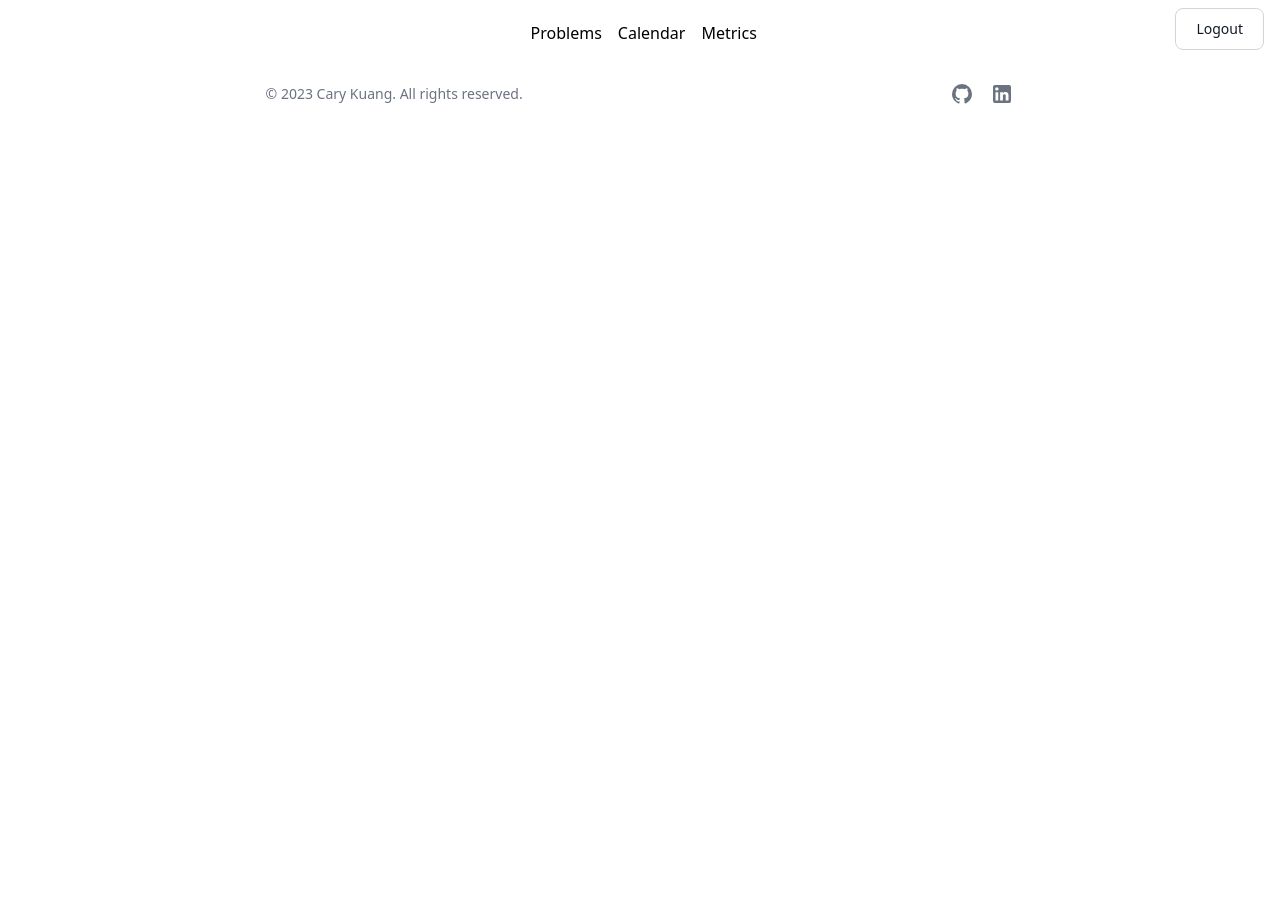
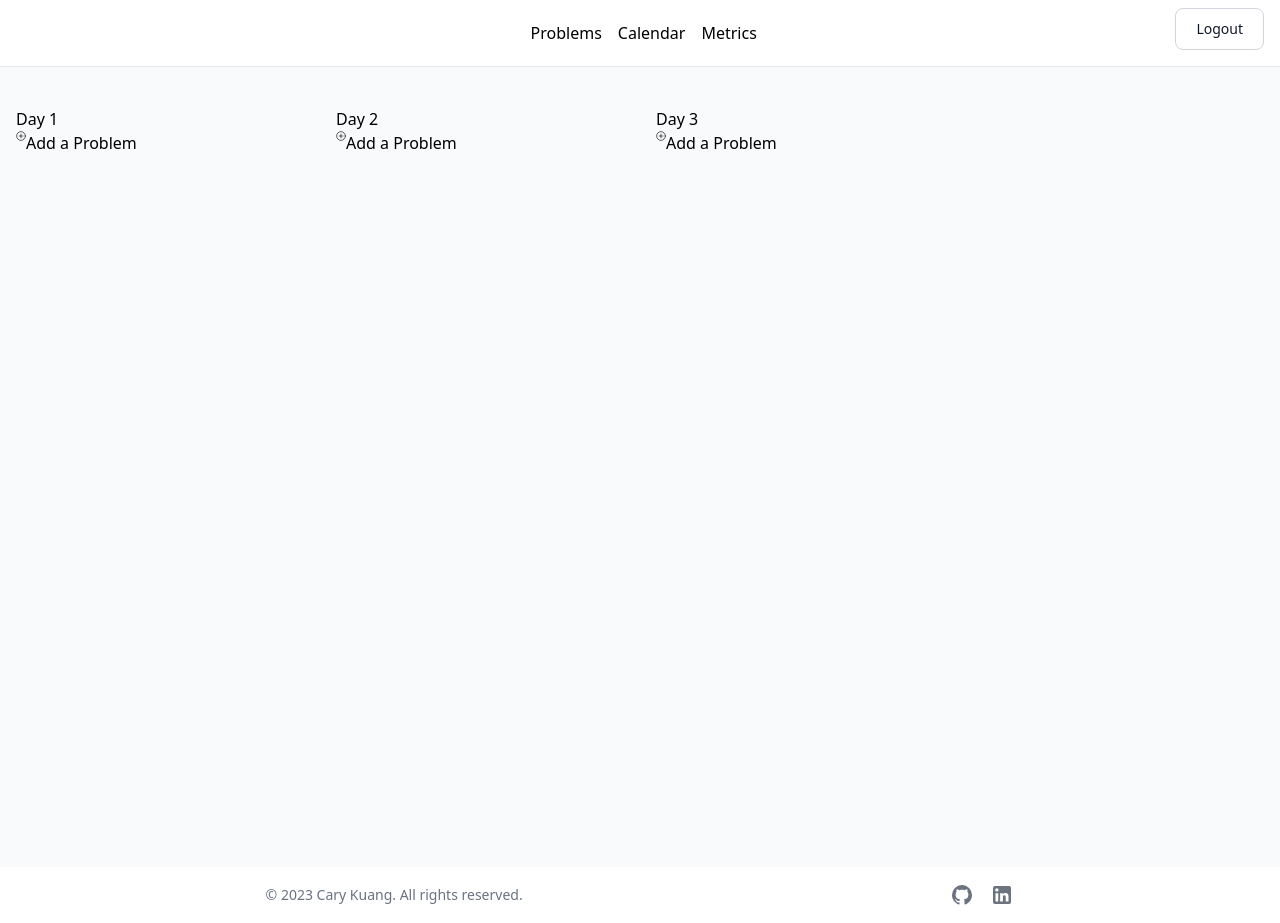
Before and after one commit to cakuang1/leetmanager, a Next.js app: page /calendar in a window 1280 px wide. Before the commit the page ends 800 px from the top, so only its background shows below. Built offline with nearby package versions, Linux system fonts and the light colour scheme.

Commit message:
news stuff to calendar

```diff
--- a/components/kanban/Columns.tsx
+++ b/components/kanban/Columns.tsx
@@ -1,25 +1,30 @@
 import React from 'react';
-import Card from './card';
+import Card from './Card';
+
 
 
 
 
 interface ColumnProps {
   title: string; // Assuming title is a string (date)
-  cards: any[]; // You should define a type for your cards
 
 }
-
-
-function Column({ title, cards}: ColumnProps) {
-
+function Column({ title}: ColumnProps) {
 
     return (
-      <div className="kanban-column">
+      <div className="kanban-column mx-4 w-72 mt-10">
         <h2>{title}</h2>
+<div className="add-card-container flex">
+    <div className="add-card-left">
+    <svg xmlns="http://www.w3.org/2000/svg" width="10" height="10" viewBox="0 0 256 256"><g id="galaAdd0" fill="none" stroke="currentColor" stroke-dasharray="none" stroke-linecap="round" stroke-linejoin="round" stroke-miterlimit="4" stroke-opacity="1" stroke-width="16"><circle id="galaAdd1" cx="128" cy="128" r="112"/><path id="galaAdd2" d="M 79.999992,128 H 176.0001"/><path id="galaAdd3" d="m 128.00004,79.99995 v 96.0001"/></g></svg>
+    </div>
+    <div className="add-card-right">
+        Add a Problem
+    </div>
+    </div>
 
-<div className="add-card-container"><div className="add-card-left"><svg xmlns="http://www.w3.org/2000/svg" fill="none" viewBox="0 0 24 24" stroke-width="1.5" stroke="currentColor" aria-hidden="true" className="add-card-icon"><path stroke-linecap="round" stroke-linejoin="round" d="M12 9v6m3-3H9m12 0a9 9 0 11-18 0 9 9 0 0118 0z"></path></svg><div className="add-card-text">Add a task</div></div></div>
-      </div>
+</div>
+
     );
   }
 
--- a/components/kanban/app.tsx
+++ b/components/kanban/app.tsx
@@ -0,0 +1,21 @@
+import React from 'react';
+import Column from './Columns';
+
+
+const days = ["Day 1", "Day 2", "Day 3", /* Add more days as needed */];
+
+function KanbanBoard() {
+  // Assuming you have some data for cards, you can structure it as needed
+
+  return (
+    <div className="kanban-board h-[500px] overflow-hidden">
+      <div className="kanban-scroll-container flex overflow-x-auto whitespace-nowrap">
+        {days.map((day, index) => (
+          <Column key={index} title={day}  />
+        ))}
+      </div>
+    </div>
+  );
+}
+
+export default KanbanBoard;
--- a/components/navigation.tsx
+++ b/components/navigation.tsx
@@ -7,7 +7,7 @@ export default function Navigation() {
 
 
   return (
-    <nav className="bg-white flex justify-between">
+    <nav className="bg-white flex justify-between border-b">
 <div className="p-4">
   <div className="  hover:bg-gray-100 focus:ring-4 focus:ring-gray-200 font-medium rounded-lg text-sm px-5 py-2.5 mr-2 mb-2 w-20"></div>
 </div>
--- a/pages/calendar.tsx
+++ b/pages/calendar.tsx
@@ -1,13 +1,15 @@
 import React from "react"
 import Layout from "@/components/layout"
-
+import KanbanBoard from "@/components/kanban/app"
 
 
 
 export default function Calender() {
   return (
     <Layout>
-
+<div className=" h-screen max-h-screen overflow-auto">
+    <KanbanBoard/>
+</div>
       </Layout>
   )
 }
--- a/pages/problems.tsx
+++ b/pages/problems.tsx
@@ -28,7 +28,7 @@ const progressData = [
 export default function Problems() {
   return (
     <Layout>
-      <div className="w-3/5 mx-auto">
+      <div className="w-3/5 mx-auto  h-screen max-h-screen overflow-auto">
       <ProgressTracker progressList={progressData}/>
       <Todo progressList={progressData}/>
       </div>
```
